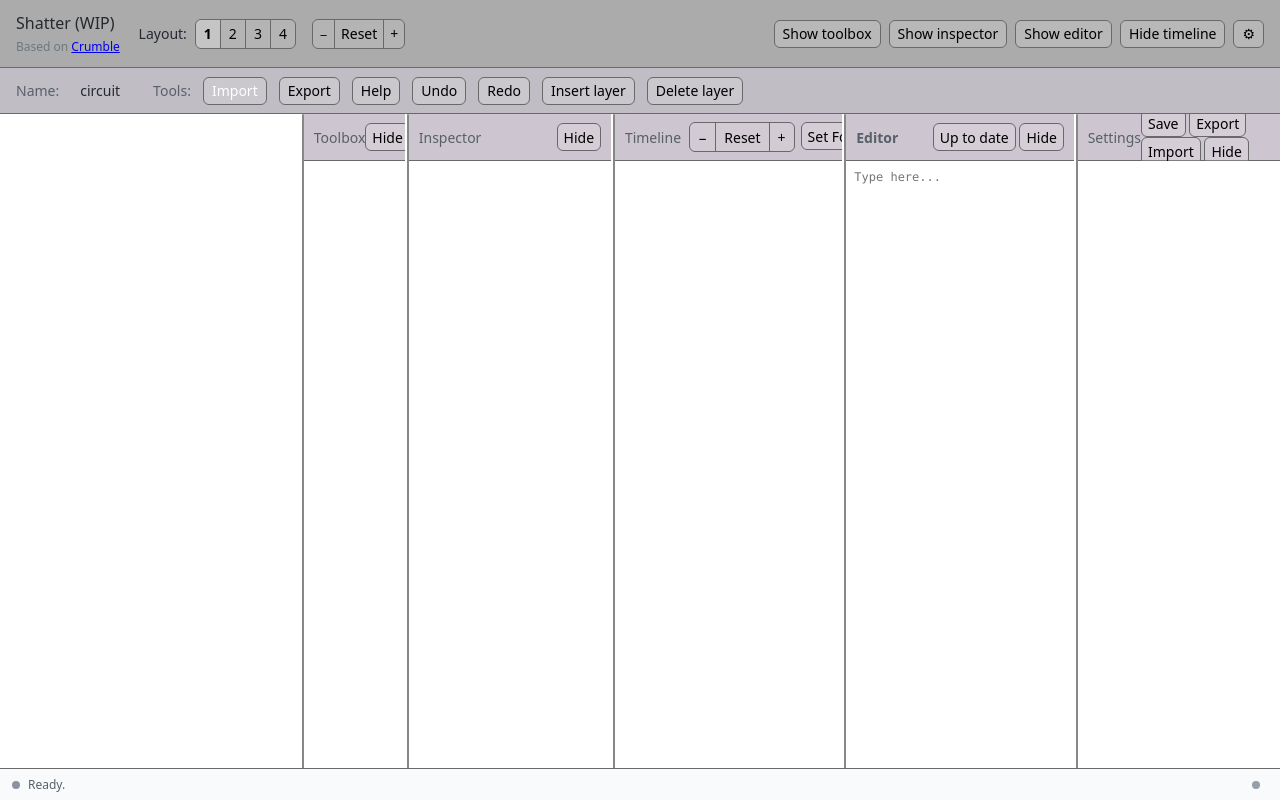
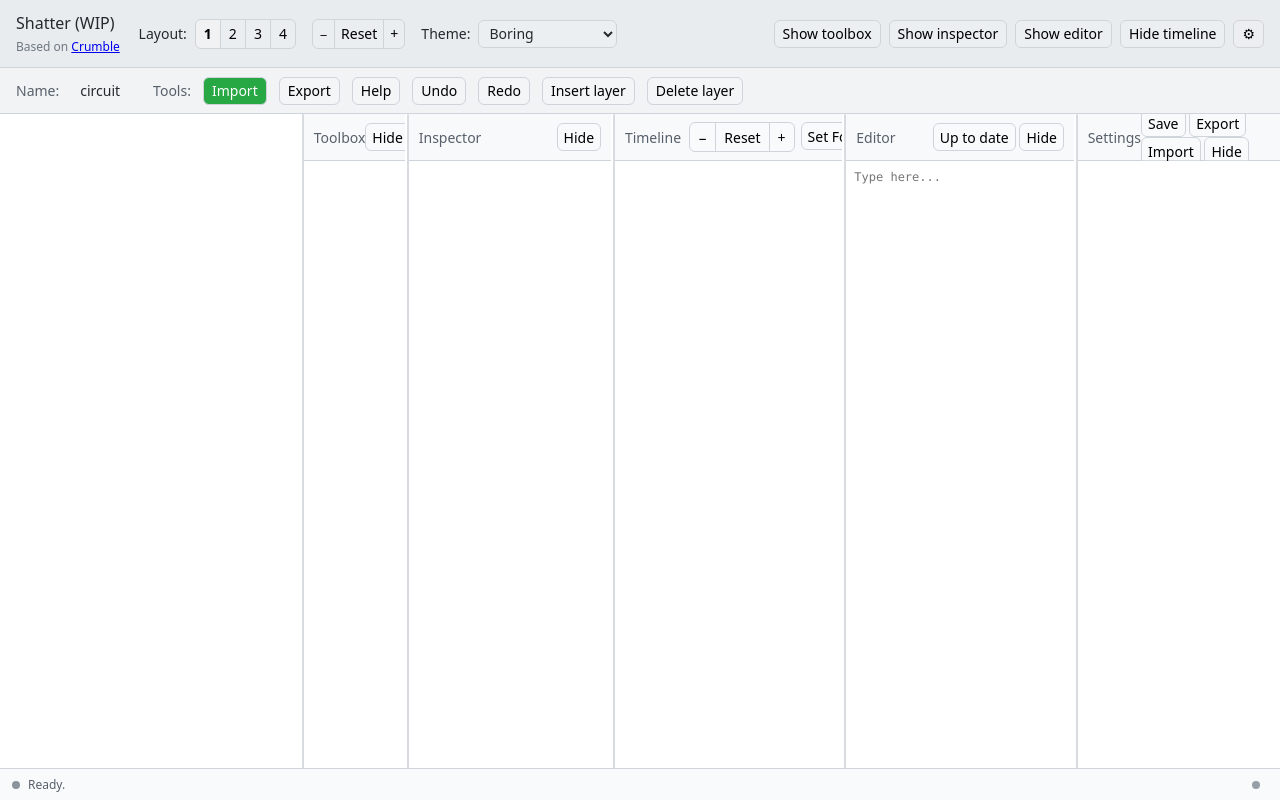
Before and after one commit to Stasiu51/Shatter, a plain HTML site: page index.html in a window 1280 px wide. Drawn offline with Linux system fonts and the light colour scheme; a script that the page names is missing; a web font is replaced by a local one.

Commit message:
cleaned up some more

```diff
--- a/index.html
+++ b/index.html
@@ -79,7 +79,7 @@
       padding: 0 8px;
       border: 1px solid var(--btn-border-color);
       border-radius: var(--radius-btn);
-      background: var(--btn-bg) !important;
+      background: var(--btn-bg);
       cursor: pointer;
       font: inherit;
       display: inline-flex;
@@ -101,7 +101,7 @@
     .seg button {
       padding: 0 8px;
       border: 0;
-      background: var(--seg-btn-bg) !important;
+      background: var(--seg-btn-bg);
       cursor: pointer;
       font: inherit;
       display: inline-flex;
@@ -118,7 +118,7 @@
     }
 
     .seg button.active {
-      background: var(--seg-btn-bg-active) !important;
+      background: var(--seg-btn-bg-active);
       font-weight: 600;
     }
 
@@ -625,7 +625,7 @@
       border-bottom: 1px solid var(--border);
       background: var(--hdr-panel);
     }
-    .editor-title { font-weight: 600; color: #57606a; }
+    .editor-title { font-weight: inherit; color: #57606a; }
     .editor-body {
       flex: 1;
       display: flex;
@@ -686,13 +686,13 @@
       display: inline-flex;
       align-items: center;
       justify-content: center;
-      background: rgba(255, 255, 255, 0.15) !important;
+      background: var(--btn-bg);
       white-space: nowrap;
       flex: 0 0 auto;
     }
   </style>
   <!-- Theme overrides (colors, transparencies, radii) -->
-  <link rel="stylesheet" href="./src/styles/theme.css">
+  <link id="theme-link" rel="stylesheet" href="./src/styles/theme.css">
 </head>
 
 <body>
@@ -714,6 +714,12 @@
         <button id="panels-zoom-reset" title="Reset zoom" style="padding:2px 6px;">Reset</button>
         <button id="panels-zoom-in" title="Zoom in" style="padding:2px 6px;">+</button>
       </div>
+      <!-- Theme selector -->
+      <label for="theme-select" style="margin-left:8px;">Theme:</label>
+      <select id="theme-select" style="height:28px; padding:0 6px; border:1px solid var(--btn-border-color); border-radius: var(--radius-btn); background: var(--btn-bg); font: inherit; color: var(--text);">
+        <option value="boring">Boring</option>
+        <option value="purple-charcoal">Purple Charcoal</option>
+      </select>
       <div class="spacer"></div>
       <button class="btn" id="toolbox-toggle-global">Show toolbox</button>
       <button class="btn" id="inspector-toggle-global">Show inspector</button>
--- a/src/shatter_main.js
+++ b/src/shatter_main.js
@@ -62,6 +62,9 @@ const btnUndo = document.getElementById('btn-undo');
 const btnRedo = document.getElementById('btn-redo');
 const btnInsertLayer = document.getElementById('btn-insert-layer');
 const btnDeleteLayer = document.getElementById('btn-delete-layer');
+// Theme elements
+const themeLinkEl = document.getElementById('theme-link');
+const themeSelectEl = document.getElementById('theme-select');
 // Settings elements
 const settingsEl = document.getElementById('settings');
 const settingsResizerEl = document.getElementById('settings-resizer');
@@ -172,6 +175,28 @@ const getSheetsSafe = () => (overlayState.sheets?.length ? overlayState.sheets :
 
 // Initialize per-panel sheets UI immediately so the initial layout is correct
 renderPanelSheetsOptions();
+
+// Theme switching
+(function initThemeSelector(){
+  if (!themeLinkEl || !themeSelectEl) return;
+  const LS_THEME_KEY = 'appThemeName';
+  const map = {
+    'boring': './src/styles/theme.css',
+    'purple-charcoal': './src/styles/theme-legacy.css',
+  };
+  const apply = (name) => {
+    const href = map[name] || map['default'];
+    themeLinkEl.href = href;
+    localStorage.setItem(LS_THEME_KEY, name);
+  };
+  let cur = localStorage.getItem(LS_THEME_KEY) || 'boring';
+  // Migrate old stored values
+  if (cur === 'default') cur = 'boring';
+  if (cur === 'legacy') cur = 'purple-charcoal';
+  if (themeSelectEl.value !== cur) themeSelectEl.value = cur;
+  apply(cur);
+  themeSelectEl.addEventListener('change', () => apply(themeSelectEl.value));
+})();
 
 // Timeline UI setup and rendering glue
 const timelineCtl = setupTimelineUI({
--- /dev/null
+++ b/src/styles/theme-legacy.css
@@ -0,0 +1,70 @@
+:root {
+  /* Base colors (mirror default) */
+  --border: #6c7176;
+  --text: #24292f;
+  --bg: #ffffff;
+  --muted: #005dbb;
+  --accent: #4b6a88;
+  --danger: #b04a4a;
+
+  /* Header shades (mirror default) */
+  --hdr-top: #706870;
+  --hdr-mid: #a9a3ab;
+  --hdr-panel: #c6b6d2;
+
+  /* Button styling (transparent) */
+  --radius-btn: 6px;
+  --btn-border-color: var(--border);
+  --btn-bg: rgba(255, 255, 255, 0.15);
+  --btn-bg-active: rgba(255, 255, 255, 0.30);
+  --seg-btn-bg: rgba(255, 255, 255, 0.10);
+  --seg-btn-bg-active: rgba(255, 255, 255, 0.30);
+
+  /* Fonts */
+  --font-ui: "League Mono", system-ui, -apple-system, Segoe UI, Roboto, sans-serif;
+  --font-mono: "League Mono", ui-monospace, SFMono-Regular, Menlo, Monaco, Consolas, "Liberation Mono", "Courier New", monospace;
+  --font-display: "League Mono", var(--font-ui);
+  --font-display-weight: 300;
+  --font-ui-weight: 300;
+
+  /* Layout sizes */
+  --markers-width: 160px;
+  --font-size-base: 14px;
+}
+
+/* Self-hosted League Mono faces (same as default theme) */
+@font-face {
+  font-family: "League Mono";
+  src: url("../assets/fonts/LeagueMono-Regular.woff") format("woff");
+  font-weight: 400;
+  font-style: normal;
+  font-display: swap;
+}
+@font-face {
+  font-family: "League Mono";
+  src: url("../assets/fonts/LeagueMono-Medium.woff") format("woff");
+  font-weight: 500;
+  font-style: normal;
+  font-display: swap;
+}
+@font-face {
+  font-family: "League Mono";
+  src: url("../assets/fonts/LeagueMono-SemiBold.woff") format("woff");
+  font-weight: 600;
+  font-style: normal;
+  font-display: swap;
+}
+@font-face {
+  font-family: "League Mono";
+  src: url("../assets/fonts/LeagueMono-Bold.woff") format("woff");
+  font-weight: 700;
+  font-style: normal;
+  font-display: swap;
+}
+@font-face {
+  font-family: "League Mono";
+  src: url("../assets/fonts/LeagueMono-Light.woff") format("woff");
+  font-weight: 300;
+  font-style: normal;
+  font-display: swap;
+}
--- a/src/styles/theme.css
+++ b/src/styles/theme.css
@@ -1,21 +1,21 @@
 :root {
   /* Base colors */
-  --border: #696969;
+  --border: #cfd4da;
   --text: #24292f;
   --bg: #ffffff;
   --muted: #f6f8fa;
-  --accent: #0969da;
-  --danger: #d1242f;
+  --accent: #4b6a88;  /* muted blue */
+  --danger: #b04a4a;  /* muted red */
 
   /* Header shades (darkest at top). Edit these to retheme headers. */
-  --hdr-top: #ababab;    /* overall top header */
-  --hdr-mid: #c0bdc4;    /* toolbar header (import/export/etc.) */
-  --hdr-panel: #cdc5cf;  /* individual panel headers */
+  --hdr-top: #e9ecef;    /* overall top header */
+  --hdr-mid: #f1f3f5;    /* toolbar header (import/export/etc.) */
+  --hdr-panel: #f8f9fb;  /* individual panel headers */
 
   /* Button styling */
   --radius-btn: 6px;                 /* button & segmented control corner radius */
   --btn-border-color: var(--border); /* border color for buttons */
-  --btn-bg: rgba(255, 255, 255, 0.15);         /* normal buttons */
+  --btn-bg: rgba(255, 255, 255, 0.15);         /* normal buttons (transparent) */
   --btn-bg-active: rgba(255, 255, 255, 0.30);  /* highlighted/active variant */
   --seg-btn-bg: rgba(255, 255, 255, 0.10);     /* segmented control buttons */
   --seg-btn-bg-active: rgba(255, 255, 255, 0.30);
@@ -44,7 +44,8 @@ h1,
 .timeline-title,
 .settings-title,
 .toolbox-title,
-.inspector-title {
+.inspector-title,
+.editor-title {
   font-family: var(--font-display, var(--font-ui));
   font-weight: var(--font-display-weight, 700);
 }
--- a/src/ui_elements/markers_renderer.js
+++ b/src/ui_elements/markers_renderer.js
@@ -31,15 +31,15 @@ function rowEl() {
   const btnX = mkBtn('X');
   const btnY = mkBtn('Y');
   const btnZ = mkBtn('Z');
-  // Basis button colors
-  btnX.style.background = 'red'; btnX.style.color = '#fff';
-  btnY.style.background = 'green'; btnY.style.color = '#fff';
-  btnZ.style.background = 'blue'; btnZ.style.color = '#fff';
+  // Softer basis button colors (pastel tones)
+  btnX.style.background = '#f6b3b3'; btnX.style.color = '#111';
+  btnY.style.background = '#b9e6c9'; btnY.style.color = '#111';
+  btnZ.style.background = '#bcd7ff'; btnZ.style.color = '#111';
   const cells = [btnCl, btnO, btnD, btnX, btnY, btnZ];
   cells.forEach((b, idx) => {
     const col = idx % 3; const rowi = Math.floor(idx / 3);
-    if (col < 2) b.style.borderRight = '1px solid #e5e7eb';
-    if (rowi < 1) b.style.borderBottom = '1px solid #e5e7eb';
+    if (col < 2) b.style.borderRight = '1px solid #dee2e6';
+    if (rowi < 1) b.style.borderBottom = '1px solid #dee2e6';
     grid.appendChild(b);
   });
   row.append(square, grid);
```
